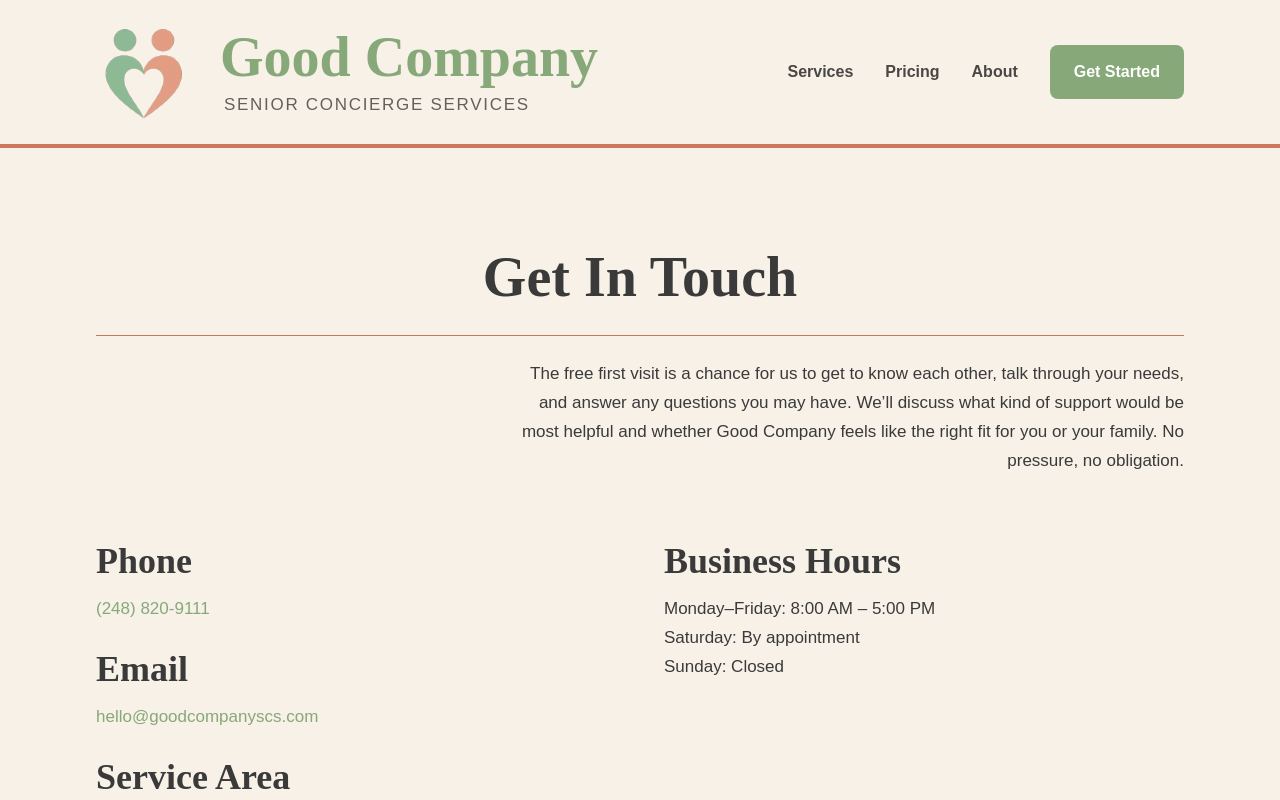
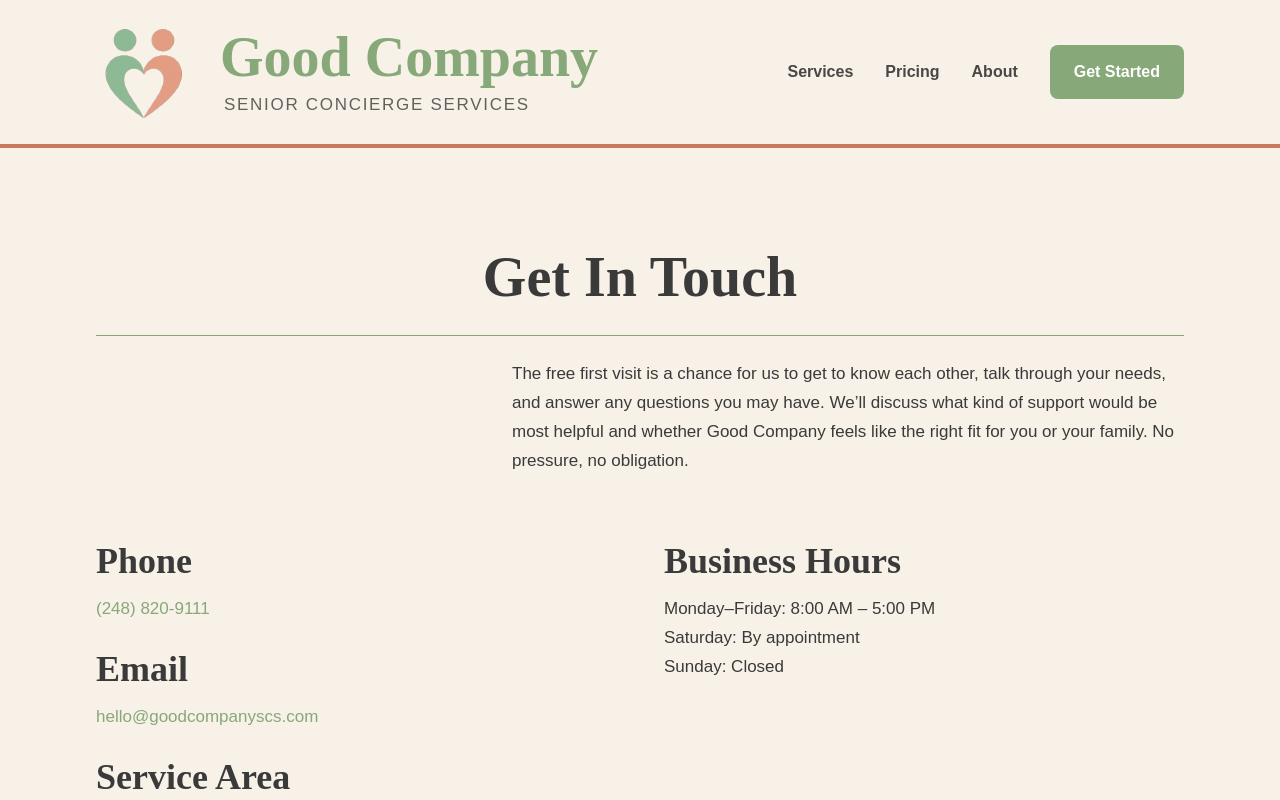
Before and after one commit to GoodCompanySCS/goodcompany-scs, a Next.js app: page /contact in a window 1280 px wide. Shown: the top 800 px of the page. Built offline with nearby package versions, Linux system fonts and the light colour scheme.

Commit message:
Update page.tsx

```diff
--- a/app/contact/page.tsx
+++ b/app/contact/page.tsx
@@ -6,10 +6,10 @@ export default function Contact() {
 
          {/* Header + Warm Intro */}
           <div className="mb-16">
-            <h1 className="text-center mb-6 pb-6" style={{ borderBottom: '1px solid var(--terracotta)' }}>
+            <h1 className="text-center mb-6 pb-6" style={{ borderBottom: '1px solid var(--sage)' }}>
               Get In Touch
             </h1>
-          <p className="text-lg max-w-2xl ml-auto text-right" style={{ color: 'var(--charcoal)' }}>
+          <p className="text-lg max-w-2xl ml-auto text-left" style={{ color: 'var(--charcoal)' }}>
             The free first visit is a chance for us to get to know each other, talk through your needs, and answer any questions you may have. We’ll discuss what kind of support would be most helpful and whether Good Company feels like the right fit for you or your family. No pressure, no obligation.
           </p>
           </div>
```
